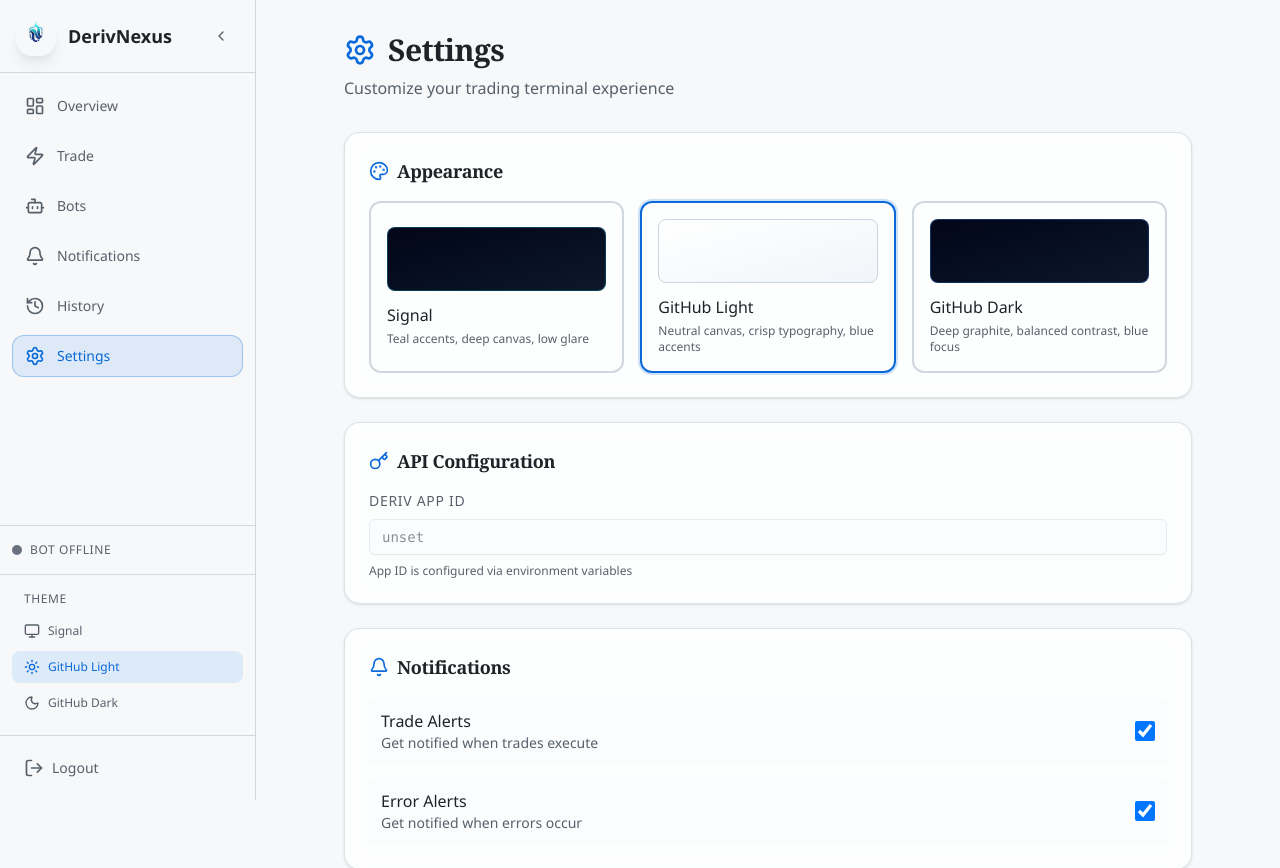
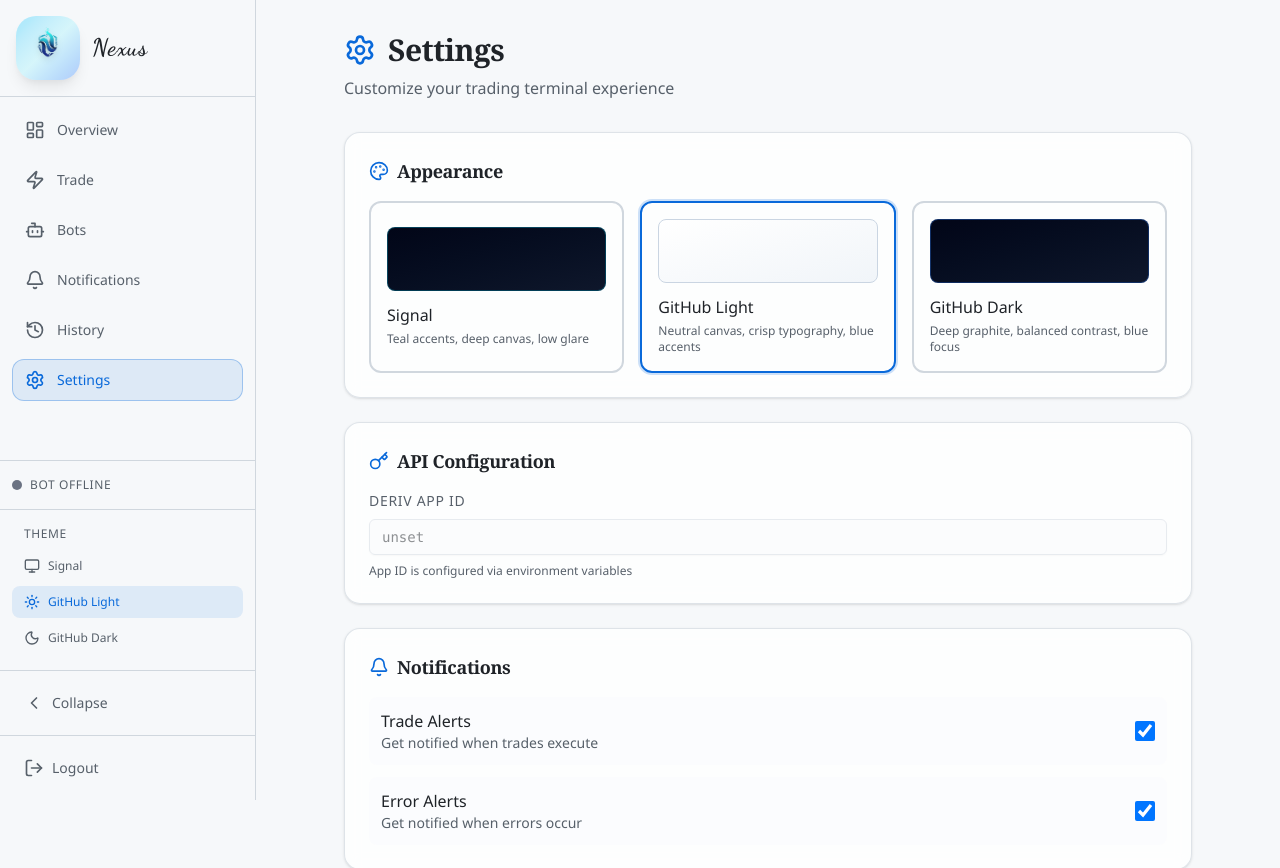
Before and after one commit to 44dummies/Nexus, a Next.js app in the folder frontend/: page /settings in a window 1280 px wide. Shown: the top 868 px of the page. Built offline with nearby package versions, Linux system fonts and the light colour scheme; no server answers.

Commit message:
feat: Introduce Dancing Script font and redesign sidebar logo, title, and collapse toggle.

```diff
--- a/frontend/src/app/globals.css
+++ b/frontend/src/app/globals.css
@@ -284,4 +284,8 @@
       0 10px 15px -3px rgba(0, 0, 0, 0.08),
       0 4px 6px -2px rgba(0, 0, 0, 0.04);
   }
+
+  .font-dancing {
+    font-family: var(--font-dancing), "Dancing Script", cursive;
+  }
 }
--- a/frontend/src/app/layout.tsx
+++ b/frontend/src/app/layout.tsx
@@ -1,8 +1,15 @@
 import type { Metadata } from "next";
+import { Dancing_Script } from "next/font/google";
 import { ThemeProvider } from "next-themes";
 import { Toaster } from "sonner";
 import AppLayout from "@/components/layout/AppLayout";
 import "./globals.css";
+
+const dancingScript = Dancing_Script({
+  subsets: ["latin"],
+  variable: "--font-dancing",
+  weight: ["400", "500", "600", "700"],
+});
 
 export const metadata: Metadata = {
   title: "DerivNexus | Automated Trading Terminal",
@@ -23,7 +30,7 @@ export default function RootLayout({
 }>) {
   return (
     <html lang="en" suppressHydrationWarning>
-      <body className="font-sans antialiased">
+      <body className={`${dancingScript.variable} font-sans antialiased`}>
         <ThemeProvider
           attribute="class"
           defaultTheme="institutional"
--- a/frontend/src/components/layout/Sidebar.tsx
+++ b/frontend/src/components/layout/Sidebar.tsx
@@ -84,22 +84,16 @@ export default function Sidebar() {
             className={`w-16 ${isCollapsed ? 'lg:w-16' : 'lg:w-64'} flex-shrink-0 bg-sidebar border-r border-sidebar-border flex flex-col h-screen sticky top-0 transition-[width] duration-300`}
         >
             {/* Logo */}
-            <div className="p-4 flex items-center justify-between border-b border-sidebar-border">
-                <div className="flex items-center gap-3">
-                    <LogoMark size={40} className="shadow-soft-lg" />
-                    <span className={`${labelClassName} text-lg font-bold text-foreground`}>
-                        DerivNexus
+            <div className={`flex items-center border-b border-sidebar-border p-2 ${isCollapsed ? 'lg:p-2' : 'lg:p-4'}`}>
+                <div className={`flex items-center gap-3 ${isCollapsed ? 'lg:justify-center w-full' : ''}`}>
+                    <div className="p-1 rounded-3xl bg-gradient-to-br from-sky-400/30 via-cyan-300/20 to-blue-600/30 shadow-soft-lg">
+                        <LogoMark size={40} className="drop-shadow-md lg:hidden" />
+                        <LogoMark size={isCollapsed ? 40 : 56} className="drop-shadow-md hidden lg:block" />
+                    </div>
+                    <span className={`${labelClassName} text-2xl font-semibold text-foreground font-dancing tracking-wide`}>
+                        Nexus
                     </span>
                 </div>
-                <button
-                    type="button"
-                    onClick={toggleCollapse}
-                    className="hidden lg:inline-flex h-9 w-9 items-center justify-center rounded-lg text-muted-foreground hover:bg-muted hover:text-foreground transition-colors"
-                    aria-label={isCollapsed ? 'Expand sidebar' : 'Collapse sidebar'}
-                    title={isCollapsed ? 'Expand sidebar' : 'Collapse sidebar'}
-                >
-                    {isCollapsed ? <ChevronRight className="w-4 h-4" /> : <ChevronLeft className="w-4 h-4" />}
-                </button>
             </div>
 
             {/* Navigation */}
@@ -175,6 +169,20 @@ export default function Sidebar() {
                 </div>
             )}
 
+            {/* Collapse Toggle */}
+            <div className="px-3 py-3 border-t border-sidebar-border">
+                <button
+                    type="button"
+                    onClick={toggleCollapse}
+                    className={`w-full flex items-center justify-center gap-2 px-3 py-2.5 rounded-xl text-muted-foreground hover:bg-muted hover:text-foreground transition-colors ${isCollapsed ? 'lg:justify-center' : 'lg:justify-start'}`}
+                    aria-label={isCollapsed ? 'Expand sidebar' : 'Collapse sidebar'}
+                    title={isCollapsed ? 'Expand sidebar' : 'Collapse sidebar'}
+                >
+                    {isCollapsed ? <ChevronRight className="w-5 h-5" /> : <ChevronLeft className="w-5 h-5" />}
+                    <span className={`${labelClassName} text-sm`}>{isCollapsed ? 'Expand' : 'Collapse'}</span>
+                </button>
+            </div>
+
             {/* Logout */}
             <div className="p-3 border-t border-sidebar-border">
                 <button
```
